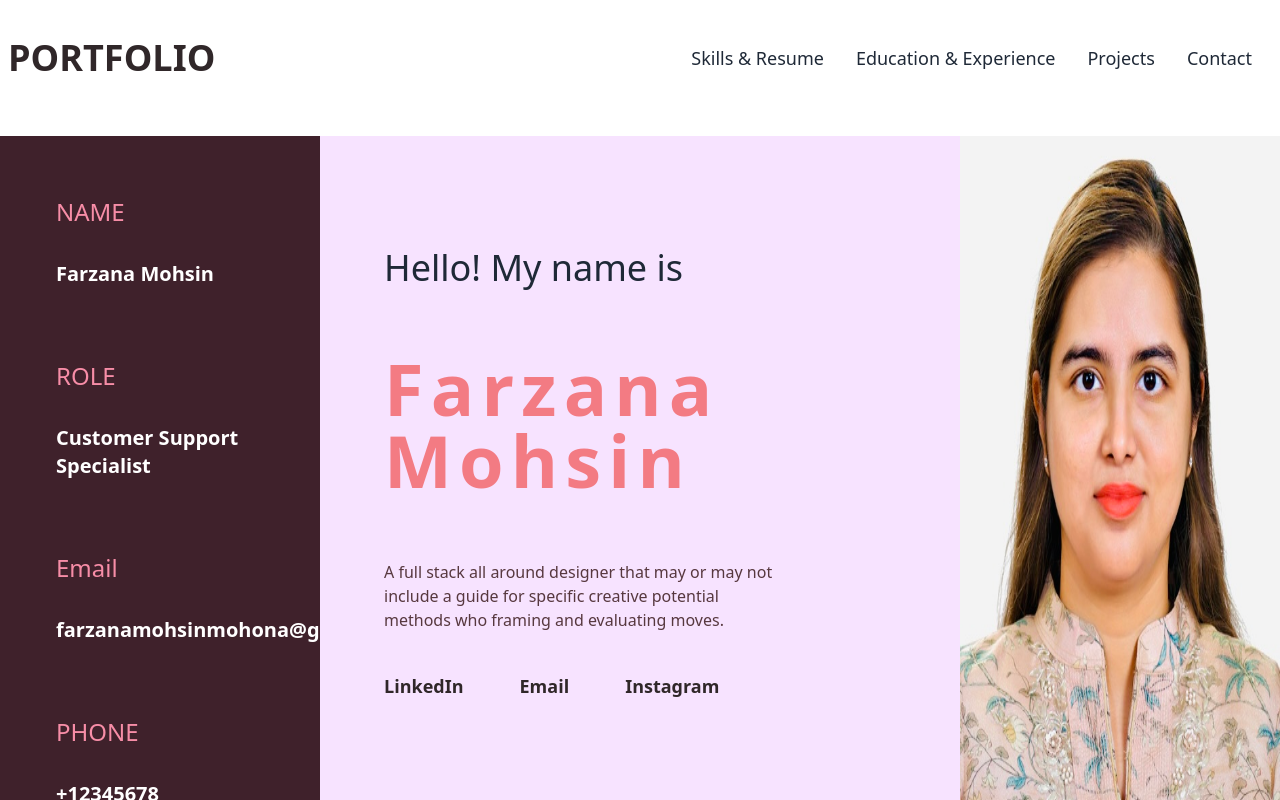
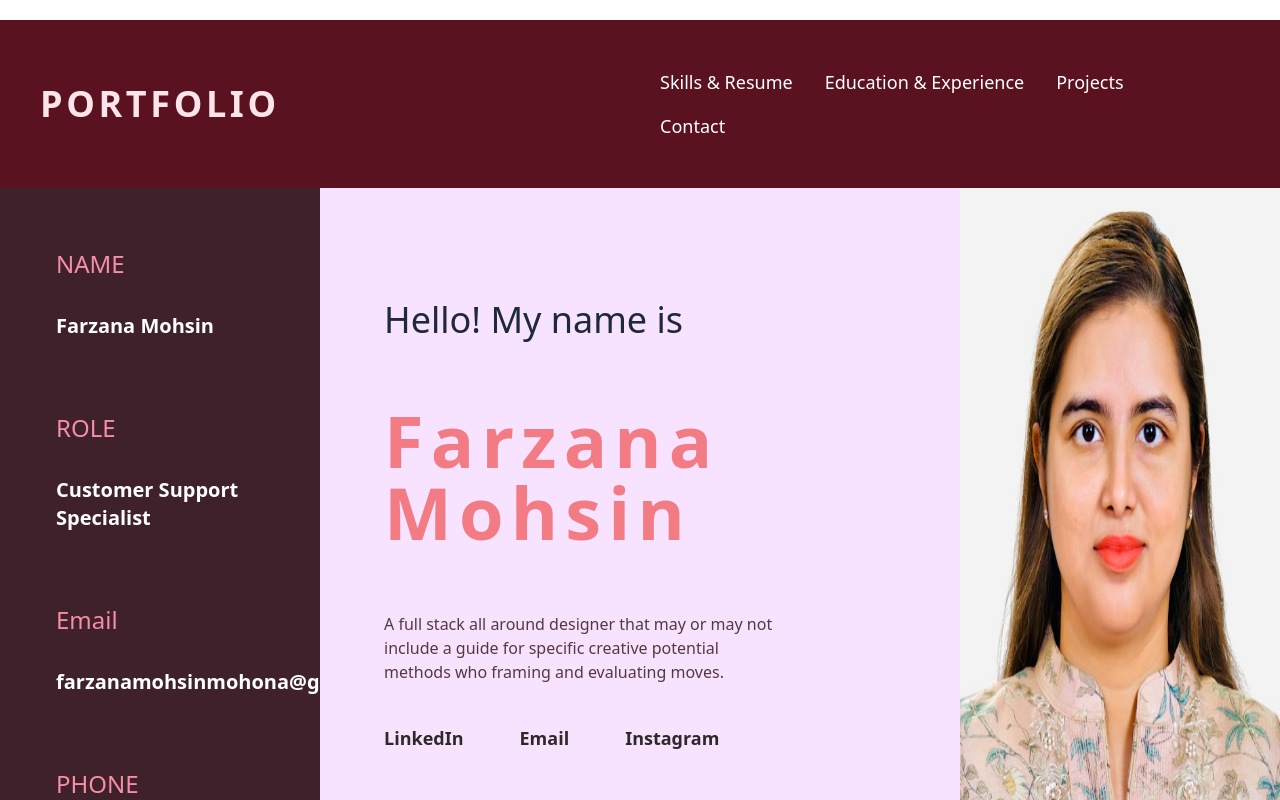
Before and after one commit to farzana-mohsin/portfolio-farzana_mohsin, a React (Vite) app in the folder portfolio-farzana/: page / in a window 1280 px wide. Shown: the top 800 px of the page. Built offline with nearby package versions, Linux system fonts and the light colour scheme.

Commit message:
add styling to navbar

```diff
--- a/portfolio-farzana/src/Components/Home.jsx
+++ b/portfolio-farzana/src/Components/Home.jsx
@@ -44,7 +44,7 @@ const Home = () => {
   return (
     <div>
       {/* navbar */}
-      <div className='navbar bg-base-100 mt-5 mb-10'>
+      <div className='navbar bg-[#5a1120] mt-5 py-8 text-white px-10'>
         <div className='navbar-start'>
           <div className='dropdown'>
             <div
@@ -74,7 +74,7 @@ const Home = () => {
               {pageLinks}
             </ul>
           </div>
-          <a className='text-[#302729] text-2xl lg:text-4xl font-extrabold'>
+          <a className='text-[#ffe4ea] text-2xl lg:text-4xl font-extrabold tracking-widest'>
             PORTFOLIO
           </a>
         </div>
```
